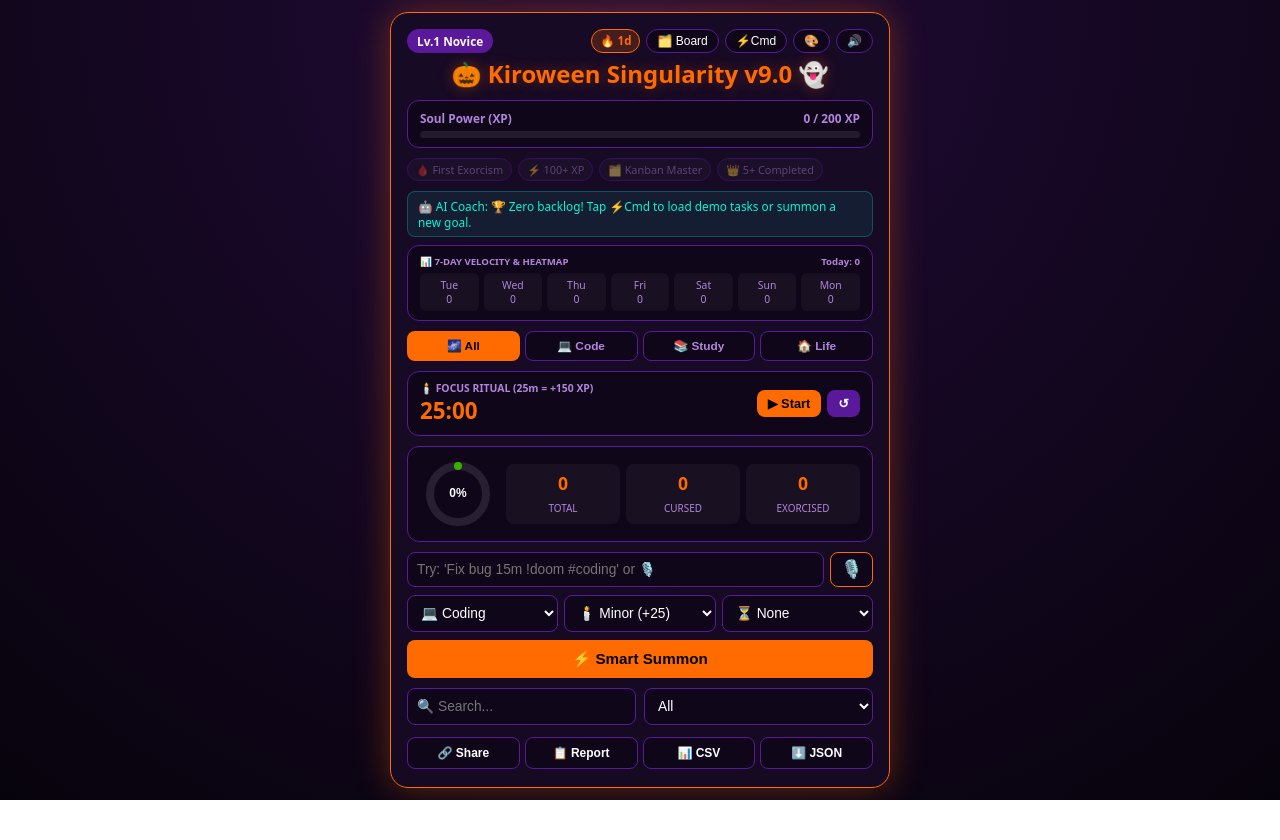
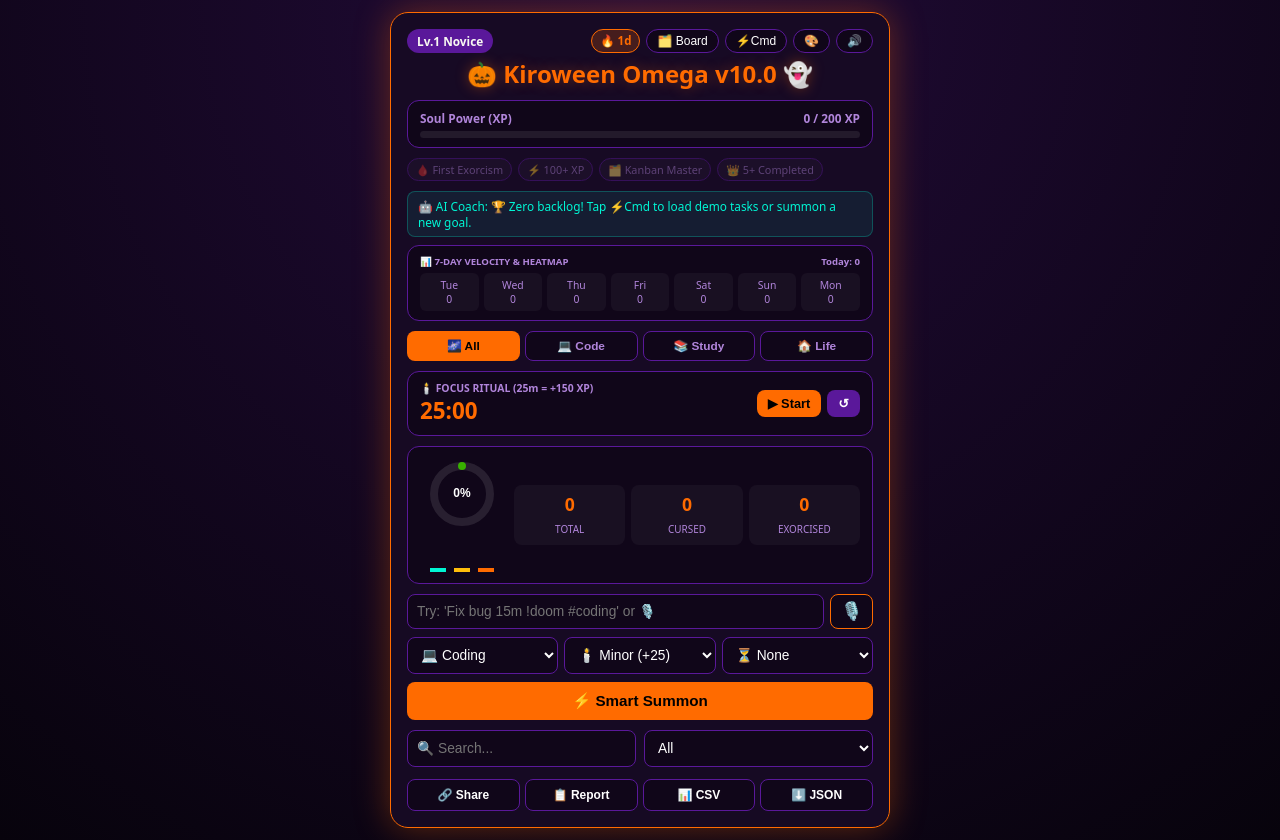
Before and after one commit to shaikhabdul2015-max/kiroween-haunted-tasks, a plain HTML site: page index.html in a window 1280 px wide. Before the commit the page ends 800 px from the top, so only its background shows below. Drawn offline with Linux system fonts and the light colour scheme.

Commit message:
Deploy milestone Kiroween Omega v10.0 with Workspace Bar Chart & AI Auto-Prioritize

```diff
--- a/index.html
+++ b/index.html
@@ -3,7 +3,7 @@
 <head>
   <meta charset="UTF-8">
   <meta name="viewport" content="width=device-width, initial-scale=1.0">
-  <title>🎃 Kiroween Singularity v9.0</title>
+  <title>🎃 Kiroween Omega v10.0</title>
   <link rel="stylesheet" href="style.css?v=9.2">
   <link rel="manifest" href="manifest.json">
   <meta name="theme-color" content="#ff6b00">
@@ -21,7 +21,7 @@
           <button id="soundToggle" class="icon-btn" onclick="toggleSound()">🔊</button>
         </div>
       </div>
-      <h1>🎃 Kiroween Singularity v9.0 👻</h1>
+      <h1>🎃 Kiroween Omega v10.0 👻</h1>
       <div class="xp-container">
         <div class="xp-info"><span>Soul Power (XP)</span><span id="xpText">0 / 200 XP</span></div>
         <div class="xp-bar"><div id="xpFill"></div></div>
@@ -43,7 +43,7 @@
       <div class="pomo-actions"><button id="pomoStartBtn" onclick="togglePomo()">▶ Start</button><button class="sec-mini" onclick="resetPomo()">↺</button></div>
     </div>
     <div class="analytics-card">
-      <canvas id="progressChart" width="76" height="76"></canvas>
+      <div style="display:flex;flex-direction:column;align-items:center;gap:6px"><canvas id="progressChart" width="76" height="76"></canvas><canvas id="wsBarChart" width="84" height="36"></canvas></div>
       <div class="stats">
         <div class="stat-box"><span id="totalCount">0</span><small>Total</small></div>
         <div class="stat-box"><span id="activeCount">0</span><small>Cursed</small></div>
@@ -72,7 +72,7 @@
       <input type="file" id="importFile" accept=".json" style="display:none" onchange="importData(event)">
     </div>
   </div>
-  <script src="script.js?v=9.5"></script>
-<div id="cmdModal" style="display:none;position:fixed;inset:0;background:rgba(0,0,0,0.8);z-index:99;align-items:center;justify-content:center"><div style="background:#1a0b2e;border:1px solid #ff6b00;padding:16px;border-radius:14px;width:85%;max-width:340px"><h3 style="margin:0 0 10px;color:#ff6b00">⚡ Command Palette</h3><button class="primary-btn" style="margin-bottom:8px" onclick="loadDemo();toggleCmd()">✨ Load Demo Tasks</button><button class="primary-btn" style="margin-bottom:8px" onclick="clearDone();toggleCmd()">🧹 Clear Completed</button><button class="primary-btn" style="margin-bottom:8px" onclick="shareBoard();toggleCmd()">🔗 Copy Share Link</button><button class="sec-btn" style="width:100%" onclick="toggleCmd()">✕ Close</button></div></div>
+  <script src="script.js?v=10.0"></script>
+<div id="cmdModal" style="display:none;position:fixed;inset:0;background:rgba(0,0,0,0.8);z-index:99;align-items:center;justify-content:center"><div style="background:#1a0b2e;border:1px solid #ff6b00;padding:16px;border-radius:14px;width:85%;max-width:340px"><h3 style="margin:0 0 10px;color:#ff6b00">⚡ Command Palette</h3><button class="primary-btn" style="margin-bottom:8px" onclick="loadDemo();toggleCmd()">✨ Load Demo Tasks</button><button class="primary-btn" style="margin-bottom:8px" onclick="autoPrioritize();toggleCmd()">🧠 AI Auto-Prioritize</button><button class="primary-btn" style="margin-bottom:8px" onclick="clearDone();toggleCmd()">🧹 Clear Completed</button><button class="primary-btn" style="margin-bottom:8px" onclick="shareBoard();toggleCmd()">🔗 Copy Share Link</button><button class="sec-btn" style="width:100%" onclick="toggleCmd()">✕ Close</button></div></div>
 </body>
 </html>
--- a/script.js
+++ b/script.js
@@ -126,3 +126,23 @@ setInterval(() => {
     : "🤖 AI Coach: 🏆 Zero backlog! Tap ⚡Cmd to load demo tasks or summon a new goal.";
 }, 1000);
 renderTasks();
+function autoPrioritize() {
+  const rank = { doom: 3, hex: 2, minor: 1 };
+  tasks.sort((a, b) => (a.done - b.done) || ((rank[b.priority] || 1) - (rank[a.priority] || 1)));
+  playSpookySound("exorcise");
+  saveAndRender();
+}
+function drawWsBars() {
+  const c = document.getElementById("wsBarChart"); if (!c) return;
+  const ctx = c.getContext("2d");
+  ctx.clearRect(0, 0, 84, 36);
+  const cols = ["#00f5d4", "#ffbe0b", "#ff6b00"];
+  ["coding", "study", "personal"].forEach((ws, i) => {
+    const cnt = tasks.filter(t => (t.workspace || "coding") === ws).length;
+    const h = Math.min(28, cnt * 5 + 4);
+    ctx.fillStyle = cols[i];
+    ctx.fillRect(10 + i * 24, 34 - h, 16, h);
+  });
+}
+setInterval(drawWsBars, 1000);
+drawWsBars();
```
